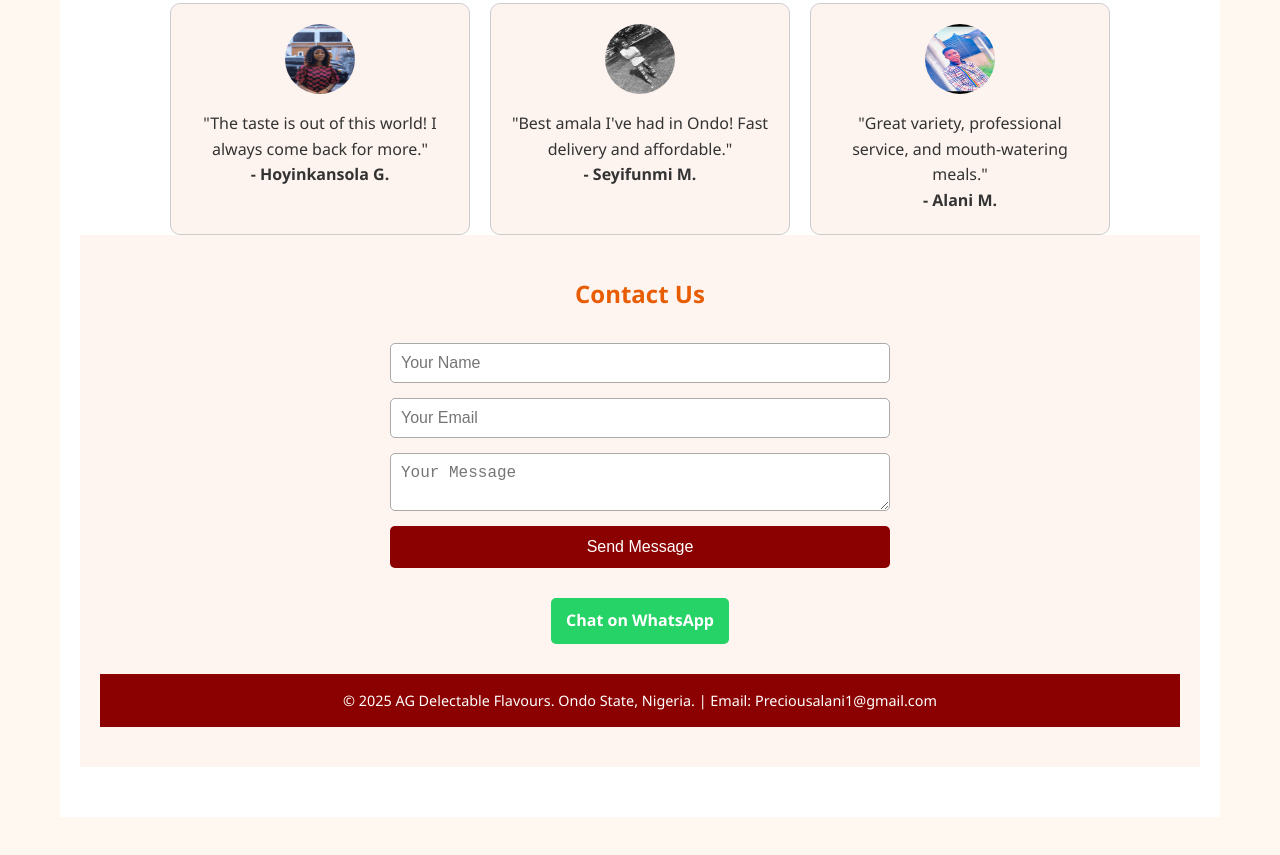
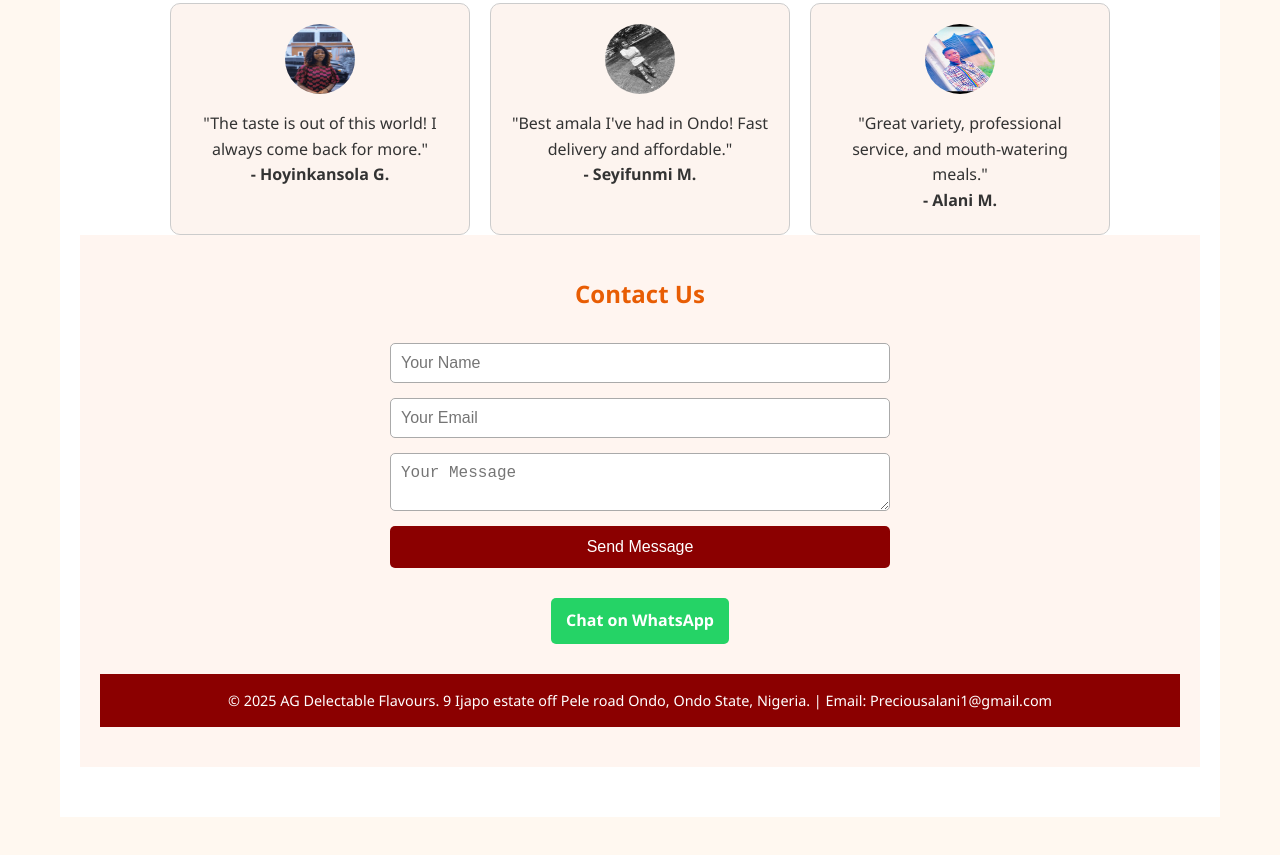
Before and after one commit to Alanimessi/Portfolio, a plain HTML site: page Restaurant/index.html in a window 1280 px wide. Shown: the part 2064-2919 px from the top of the page. Drawn offline with Linux system fonts and the light colour scheme.

Commit message:
Update index.html

```diff
--- a/Restaurant/index.html
+++ b/Restaurant/index.html
@@ -95,7 +95,7 @@
   </section>
 
   <footer>
-    <p>&copy; 2025 AG Delectable Flavours. Ondo State, Nigeria. | Email: Preciousalani1@gmail.com</p>
+    <p>&copy; 2025 AG Delectable Flavours. 9 Ijapo estate off Pele road Ondo, Ondo State, Nigeria. | Email: Preciousalani1@gmail.com</p>
   </footer>
 
 </body>
```
